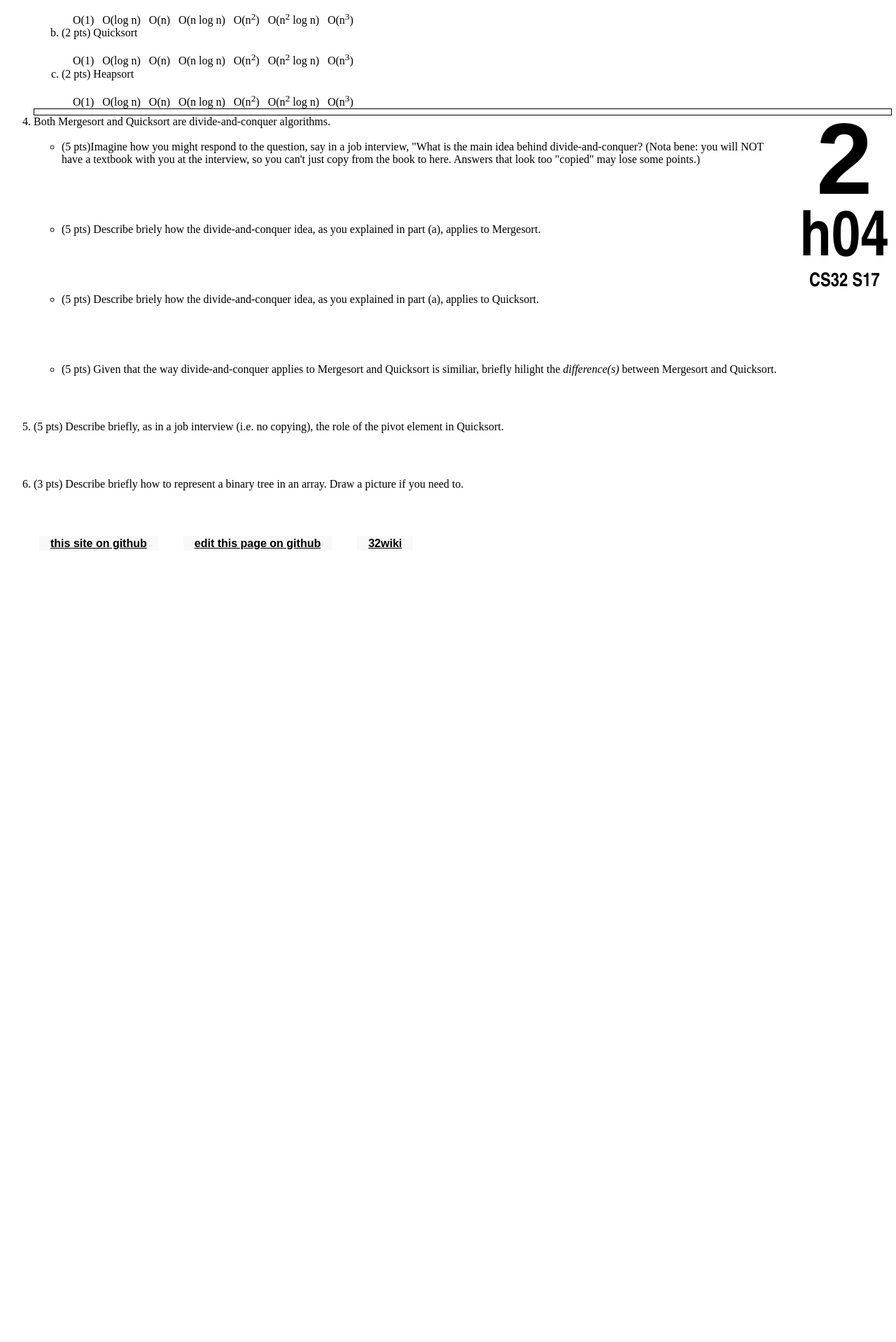
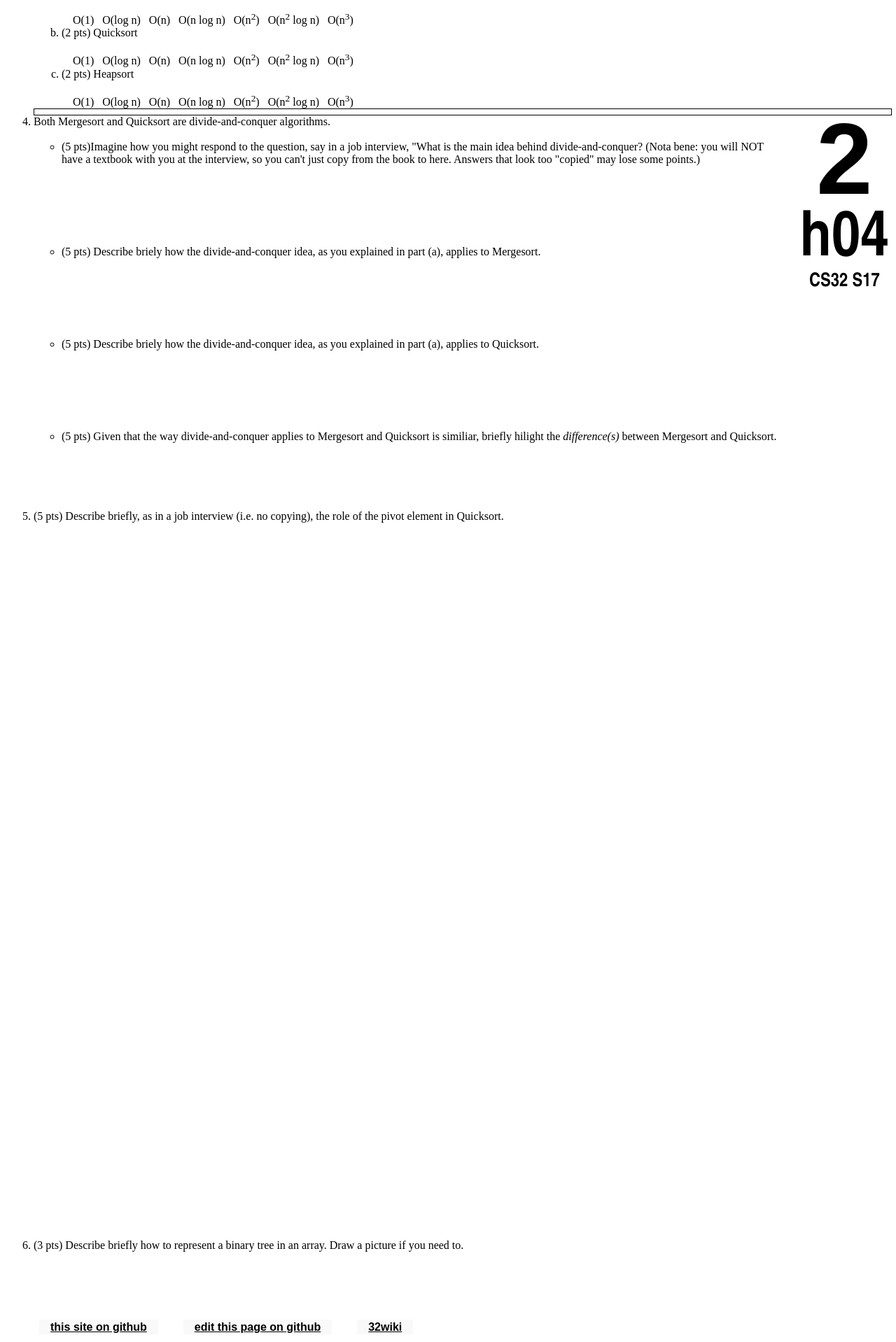
Before and after one commit to ucsb-cs32-s17/ucsb-cs32-s17.github.io, a Jekyll site: the page built from _hwk/h04.md, in a window 1280 px wide. Shown: the part 1169-3087 px from the top of the page at 70% size. Built offline with Jekyll 4.4.1, drawn with Linux system fonts in a browser that asks for light colours; before the commit the page ends 1967 px from its top, so only the background shows below that.

Commit message:
Update h04.md

```diff
--- a/_hwk/h04.md
+++ b/_hwk/h04.md
@@ -63,15 +63,15 @@ https://ucsb-cs32-s17.github.io/hwk/h04/
 
   <li>Both Mergesort and Quicksort are divide-and-conquer algorithms.
   <ul>
-    <li style='margin-bottom:4em;'>(5 pts)Imagine how you might respond to the question, say in a job interview, "What is the main idea behind divide-and-conquer? (Nota bene: you will NOT have a textbook with you at the interview, so you can't just copy from the book to here. Answers that look too "copied" may lose some points.)</li>
-    <li style='margin-bottom:4em;'>(5 pts) Describe briely how the divide-and-conquer idea, as you explained in part (a), applies to Mergesort.</li>
-    <li style='margin-bottom:4em;'>(5 pts) Describe briely how the divide-and-conquer idea, as you explained in part (a), applies to Quicksort.</li>
-    <li style='margin-bottom:4em;'>(5 pts) Given that the way divide-and-conquer applies to Mergesort and Quicksort is similiar, briefly hilight the <i>difference(s)</i> between Mergesort and Quicksort.</li>
+    <li style='margin-bottom:6em;'>(5 pts)Imagine how you might respond to the question, say in a job interview, "What is the main idea behind divide-and-conquer? (Nota bene: you will NOT have a textbook with you at the interview, so you can't just copy from the book to here. Answers that look too "copied" may lose some points.)</li>
+    <li style='margin-bottom:6em;'>(5 pts) Describe briely how the divide-and-conquer idea, as you explained in part (a), applies to Mergesort.</li>
+    <li style='margin-bottom:6em;'>(5 pts) Describe briely how the divide-and-conquer idea, as you explained in part (a), applies to Quicksort.</li>
+    <li style='margin-bottom:6em;'>(5 pts) Given that the way divide-and-conquer applies to Mergesort and Quicksort is similiar, briefly hilight the <i>difference(s)</i> between Mergesort and Quicksort.</li>
   </ul>
   </li>
 
-  <li style='margin-bottom:4em;'>(5 pts) Describe briefly, as in a job interview (i.e. no copying), the role of the pivot element in Quicksort.</li>
+  <li style='margin-bottom:64em;'>(5 pts) Describe briefly, as in a job interview (i.e. no copying), the role of the pivot element in Quicksort.</li>
 
-  <li style='margin-bottom:4em;'>(3 pts) Describe briefly how to represent a binary tree in an array. Draw a picture if you need to.</li>
+  <li style='margin-bottom:6em;'>(3 pts) Describe briefly how to represent a binary tree in an array. Draw a picture if you need to.</li>
 
 </ol>
```
